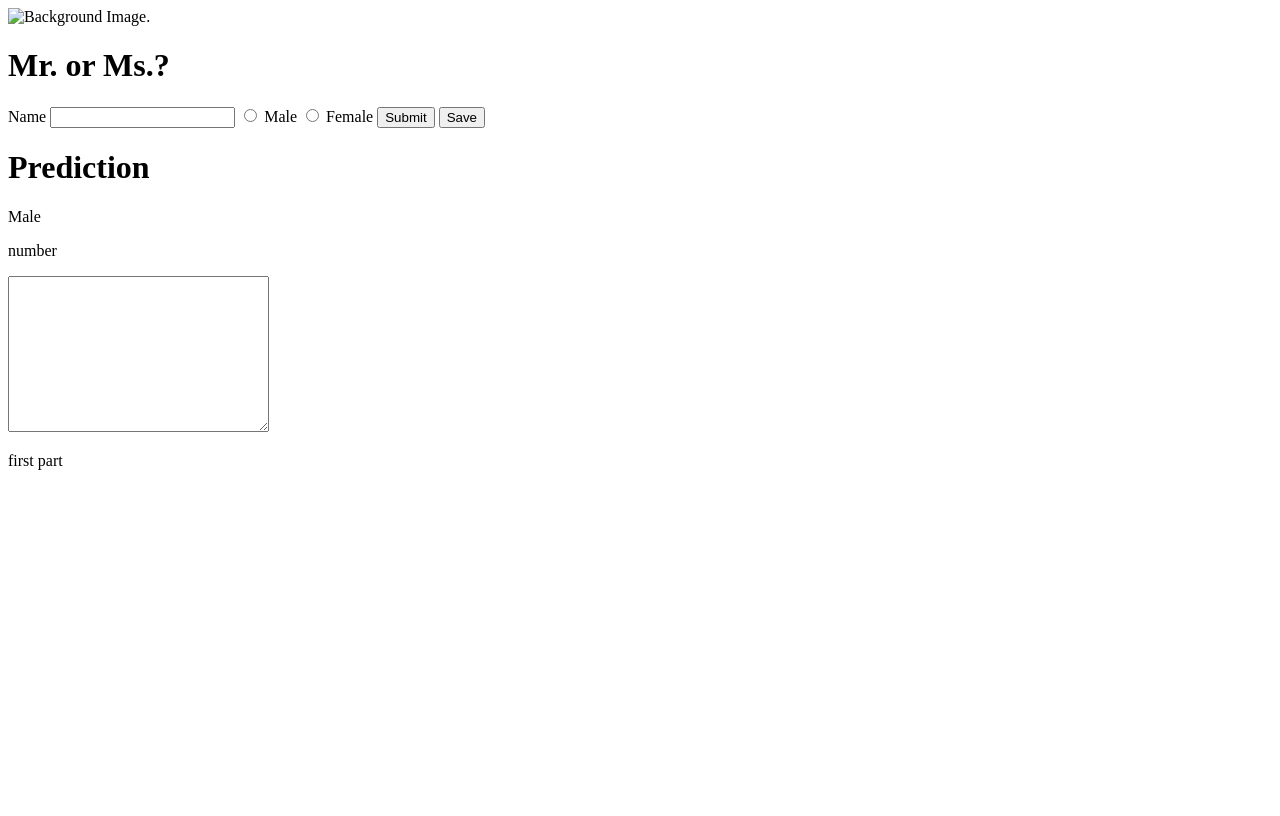
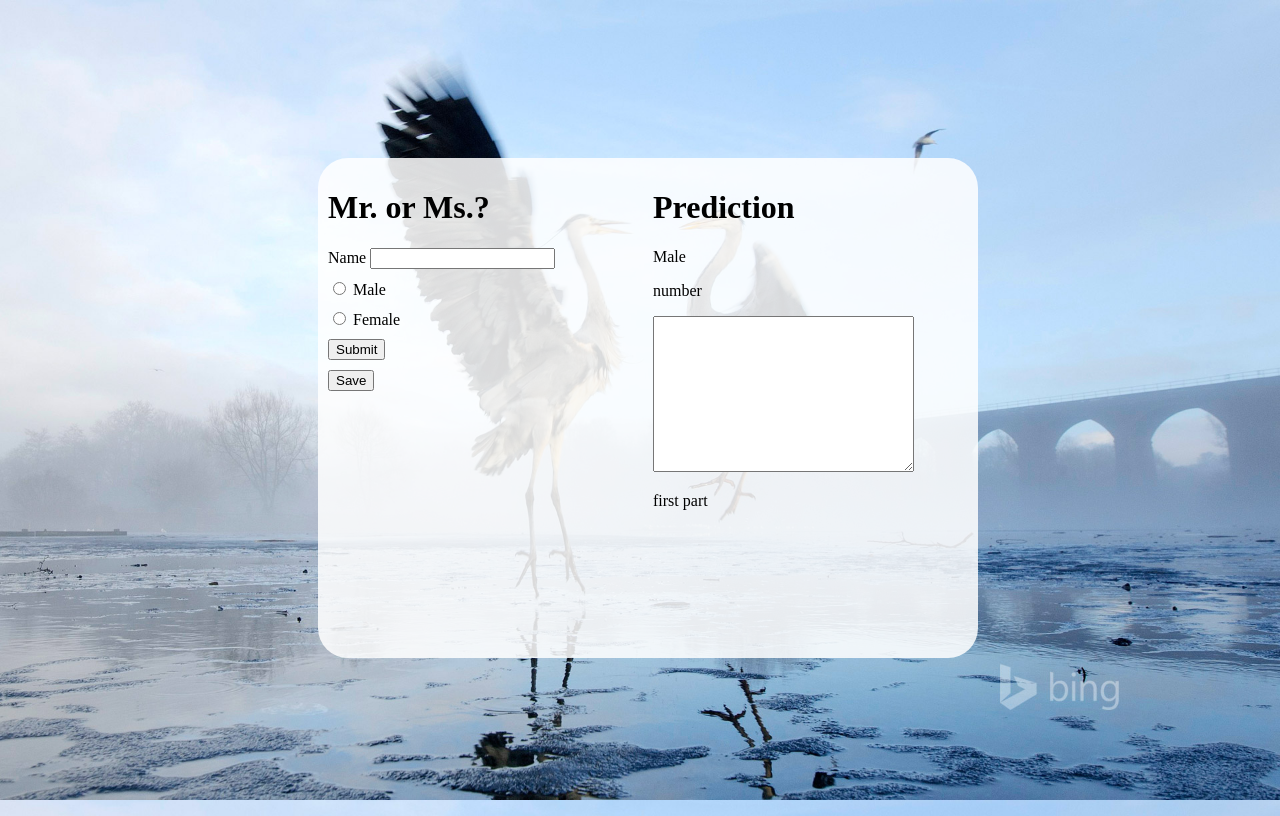
Before and after one commit to amirhaf76/WebDesign, a plain HTML site: page index.html in a window 1280 px wide. Drawn offline with Linux system fonts and the light colour scheme; no server answers.

Commit message:
Saving code.

```diff
--- a/cssFile.css
+++ b/cssFile.css
@@ -0,0 +1,35 @@
+body.main_background {
+    display: flex;
+    background-image: url("birds.JPG");
+    background-size: cover;
+    background-attachment: fixed;
+
+    justify-content: center;
+    align-items: center;
+    align-content: stretch;
+    overflow: hidden;
+    width: 100vw;
+    height: 100vh;
+}
+
+div.main_form {
+    display: flex;
+    background-color: hsla(0, 100%, 100%, .85);
+    border-radius: 30px;
+    width: 50vw;
+    height: 60vh;
+    padding: 10px 10px 10px 10px;
+    column-gap: 10px;
+}
+
+.top_down {
+    display: flex;
+    flex-direction: column;
+    align-items: flex-start;
+    row-gap: 10px;
+}
+
+.div_part {
+    width: 50%;
+    height: 50%;
+}
--- a/index.html
+++ b/index.html
@@ -5,30 +5,37 @@
         <meta charset="UTF-8">
         <meta name="description" content="Midterm of WebDisign Course">
         <meta name="author" content="Amirhosein Amir Firouzkouhi">
-        <script src="javascriptFile.js"></script>
+
+        <link rel="stylesheet" href="cssFile.css">
+
     </head>
 
-    <body>
-        <img src="" alt="Background Image.">
+    <body class="main_background">
+        <div class="main_form">
+            <div class="div_part">
+            <h1>Mr. or Ms.?</h1>
+            <form class="top_down">
                 <div>
-            <h1>Mr. or Ms.?</h1>
-            <form>
-
                     <label for="textNameId">Name</label>
                     <input type="text" name="name" id="Id-textName"  maxlength="255">
-
+                </div>
                 <!-- radio input -->
+                <div>
                     <input type="radio" name="gender" id="Id-maleRadio" value="Male">
                     <label for="Id-maleRadio">Male</label>
+                </div>
+                <div>
                     <input type="radio" name="gender" id="Id-femaleRadio" value="Female" >
                     <label for="Id-femaleRadio">Female</label>
+                </div>
+
 
                 <input type="submit" value="Submit" id="Id-submitButton">
                 <input type="button" value="Save" name="saveButton" id="Id-saveButton">
             </form>
 
         </div>
-        <div>
+        <div class="div_part">
             <h1>Prediction</h1>
             <span>
                 <p>Male</p>
@@ -38,11 +45,14 @@
             <p>first part</p>
 
         </div>
+        </div>
+
 
         <script>
             configSetting();
-            predictGender("hasssani")
+            // predictGender("hasssani")
         </script>
+        <script src="javascriptFile.js"></script>
     </body>
 
 
```
Also changed, not shown: birds.JPG (added). Lines whose indentation alone changed are shown as unchanged.
